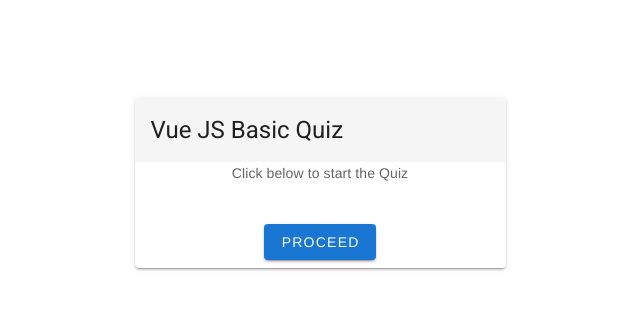
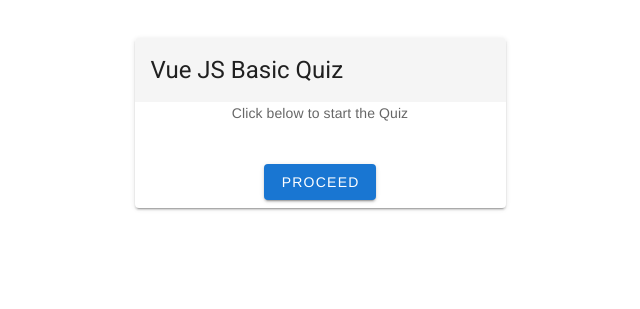
Before and after one commit to lijoabraham-zz/vuejs-quiz-app, a Vue app: page / in a window 1280 px wide. Shown: the part 277-586 px from the top of the page, without its empty margins (320-960 px from the left). Built offline with nearby package versions, Linux system fonts and the light colour scheme.

Commit message:
Full initial commit

```diff
--- a/src/App.vue
+++ b/src/App.vue
@@ -51,6 +51,5 @@
   -moz-osx-font-smoothing: grayscale;
   text-align: center;
   color: #2c3e50;
-  margin-top: 60px;
 }
 </style>
--- a/src/router/index.js
+++ b/src/router/index.js
@@ -1,6 +1,7 @@
 import Vue from "vue";
 import VueRouter from "vue-router";
 import Home from "../components/Home";
+import Question from "../components/Question";
 import Finish from "../components/Finish";
 
 Vue.use(VueRouter);
@@ -10,6 +11,11 @@
     path: "/",
     name: "Home",
     component: Home
+  },
+  {
+    path: "/question",
+    name: "Question",
+    component: Question
   },
   {
     path: "/finish",
```
